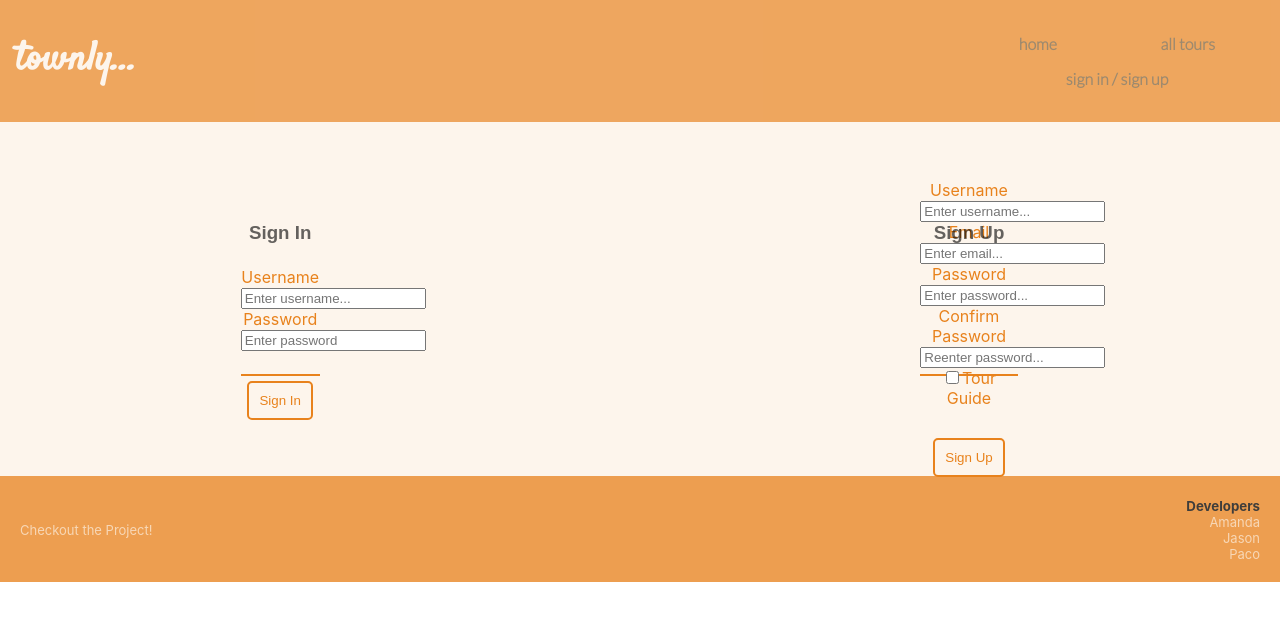
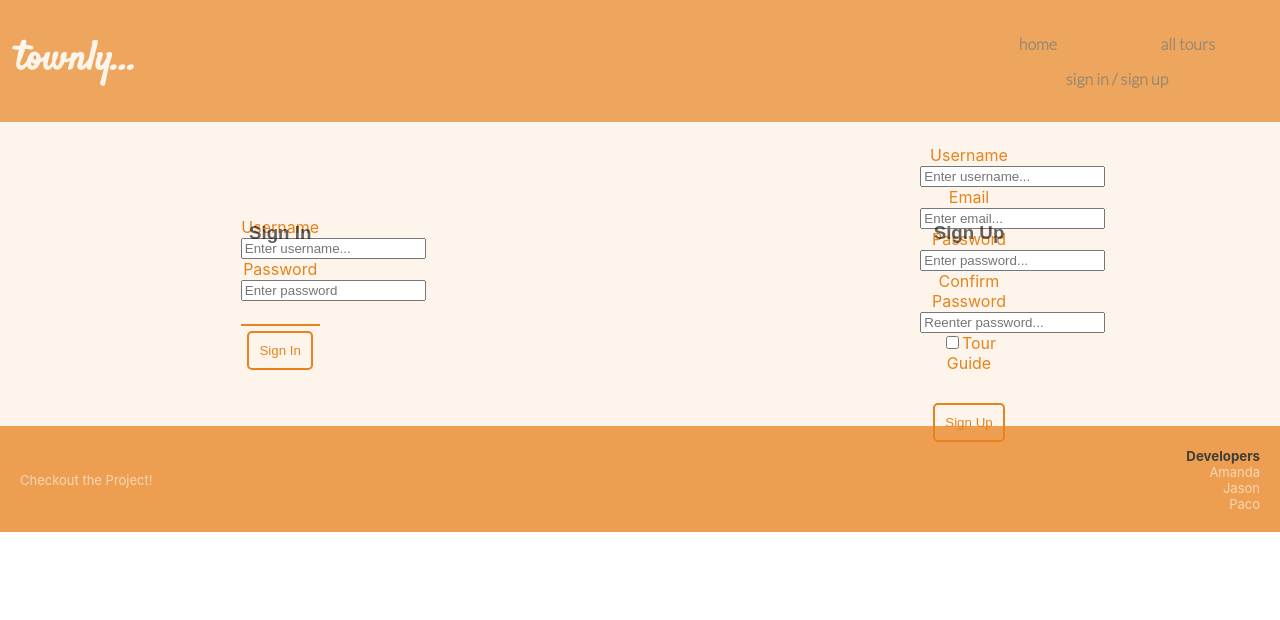
Before and after one commit to Jason-Berkower/townly, a React (Create React App) app in the folder client/: page /auth in a window 1280 px wide. Shown: the top 620 px of the page. Built offline with nearby package versions, Linux system fonts and the light colour scheme; a web font is replaced by a local one.

Commit message:
Styling again.

```diff
--- /dev/null
+++ b/client/src/components/CSS/SignIn.css
@@ -0,0 +1,50 @@
+.sign-in-container {
+  display: flex;
+  flex-direction: column;
+  flex-wrap: nowrap;
+  justify-content: center;
+  align-content: center;
+  align-items: center;
+}
+
+h3 {
+  font-family: ‘Raleway’, sans-serif;
+  margin: 50px;
+  opacity: 0.6;
+}
+
+.sign-in-form {
+  display: flex;
+  flex-direction: column;
+  margin-bottom: 50px;
+  width: 30%;
+  height: 30px;
+  border: none;
+  border-bottom: 2px solid #e8821c;
+  text-align: center;
+  background-color: #fdf5ec;
+  color: #e8821c;
+  justify-content: center;
+}
+
+#sign-in > #Username {
+  order: 0;
+  flex: 0 1 auto;
+  align-self: auto;
+}
+
+#sign-in > #Password {
+  order: 0;
+  flex: 0 1 auto;
+  align-self: auto;
+}
+
+.Submit {
+  margin-bottom: 30px;
+  margin-top: 30px;
+  background-color: #fdf5ec;
+  color: #e8821c;
+  border: 2px solid #e8821c;
+  border-radius: 5px;
+  padding: 10px;
+}
--- /dev/null
+++ b/client/src/components/CSS/SignUp.css
@@ -0,0 +1,38 @@
+.sign-up-container {
+  display: flex;
+  flex-direction: column;
+  flex-wrap: nowrap;
+  justify-content: center;
+  align-content: center;
+  align-items: center;
+}
+
+h3 {
+  font-family: ‘Raleway’, sans-serif;
+  margin: 50px;
+  opacity: 0.6;
+}
+
+form {
+  display: flex;
+  flex-direction: column;
+  margin-bottom: 50px;
+  width: 30%;
+  height: 30px;
+  border: none;
+  border-bottom: 2px solid #e8821c;
+  text-align: center;
+  background-color: #fdf5ec;
+  color: #e8821c;
+  justify-content: center;
+}
+
+.submit {
+  margin-bottom: 30px;
+  margin-top: 30px;
+  background-color: #fdf5ec;
+  color: #e8821c;
+  border: 2px solid #e8821c;
+  border-radius: 5px;
+  padding: 10px;
+}
--- a/client/src/components/SignIn.jsx
+++ b/client/src/components/SignIn.jsx
@@ -1,6 +1,7 @@
 import { useState } from 'react';
 import { useHistory } from 'react-router-dom';
 import { signIn } from '../services/users';
+import './CSS/SignIn.css'
 
 
 export default function SignIn(props) {
@@ -39,7 +40,7 @@ export default function SignIn(props) {
   return (
     <div className='sign-in-container'>
       <h3>Sign In</h3>
-      <form onSubmit={handleSubmit}>
+      <form id='sign-in-form' onSubmit={handleSubmit}>
         <div id='Username'>
           <label>Username</label>
           <input name='username' value={input.username} placeholder='Enter username...' onChange={handleChange} />
@@ -48,8 +49,8 @@ export default function SignIn(props) {
           <label>Password</label>
           <input type='password' name='password' value={input.password} placeholder='Enter password' onChange={handleChange} />
         </div>
-        <div id='Submit'>
-          <button type='submit'>Sign In</button>
+        <div>
+          <button className='submit' type='submit'>Sign In</button>
         </div>
       </form>
     </div>
--- a/client/src/components/SignUp.jsx
+++ b/client/src/components/SignUp.jsx
@@ -1,6 +1,7 @@
 import { useState } from 'react';
 import { useHistory } from 'react-router-dom';
 import { signIn, signUp } from '../services/users';
+import './CSS/SignUp.css';
 
 
 export default function SignUp(props) {
@@ -67,8 +68,8 @@ export default function SignUp(props) {
           <input type='checkbox' id='is_tourGuide' name='is_tourGuide' value={input.is_tourGuide} onChange={handleCheck} />
           <label>Tour Guide</label><br />
         </div>
-        <div id='submit'>
-          <button type='submit'>Sign Up</button>
+        <div>
+          <button className='submit' type='submit'>Sign Up</button>
         </div>
       </form>
     </div>
--- a/client/src/screens/CSS/auth.css
+++ b/client/src/screens/CSS/auth.css
@@ -1,25 +1,3 @@
-/* All */
-form {
-  display: flex;
-  flex-direction: column;
-  margin-bottom: 50px;
-  margin-top: 50px;
-  width: 30%;
-  height: 30px;
-  border: none;
-  border-bottom: 2px solid #e8821c;
-  text-align: center;
-  background-color: #fdf5ec;
-  color: #e8821c;
-  justify-content: center;
-}
-
-h3 {
-  font-family: ‘Raleway’, sans-serif;
-  margin: 50px;
-  opacity: 0.6;
-}
-
 /* Auth Page */
 .auth-container {
   display: flex;
@@ -31,77 +9,23 @@ h3 {
   padding: 50px;
 }
 
+/* Sign In */
 #sign-in {
   order: 0;
   flex: 0 1 auto;
   align-self: auto;
 }
 
+/* Separator */
 #separator {
   order: 0;
   flex: 0 1 auto;
   align-self: auto;
 }
 
+/* Sign Up */
 #sign-up {
   order: 0;
   flex: 0 1 auto;
   align-self: auto;
 }
-
-/* Sign In */
-.sign-in-container {
-  display: flex;
-  flex-direction: column;
-  flex-wrap: nowrap;
-  justify-content: center;
-  align-content: center;
-  align-items: center;
-}
-
-#Username {
-  order: 0;
-  flex: 0 1 auto;
-  align-self: auto;
-}
-
-#Password {
-  order: 0;
-  flex: 0 1 auto;
-  align-self: auto;
-}
-
-#Submit > button {
-  margin-bottom: 30px;
-  margin-top: 30px;
-  background-color: #fdf5ec;
-  color: #e8821c;
-  border: 2px solid #e8821c;
-  border-radius: 5px;
-  padding: 10px;
-}
-
-/* Separator */
-#separator {
-  background-color: gray;
-}
-
-/* Sign Up */
-.sign-up-container {
-  display: flex;
-  flex-direction: column;
-  flex-wrap: nowrap;
-  justify-content: center;
-  align-content: center;
-  align-items: center;
-}
-
-#submit > button {
-  margin-bottom: 30px;
-  margin-top: 30px;
-  background-color: #fdf5ec;
-  color: #e8821c;
-  border: 2px solid #e8821c;
-  border-radius: 5px;
-  padding: 10px;
-}
```
